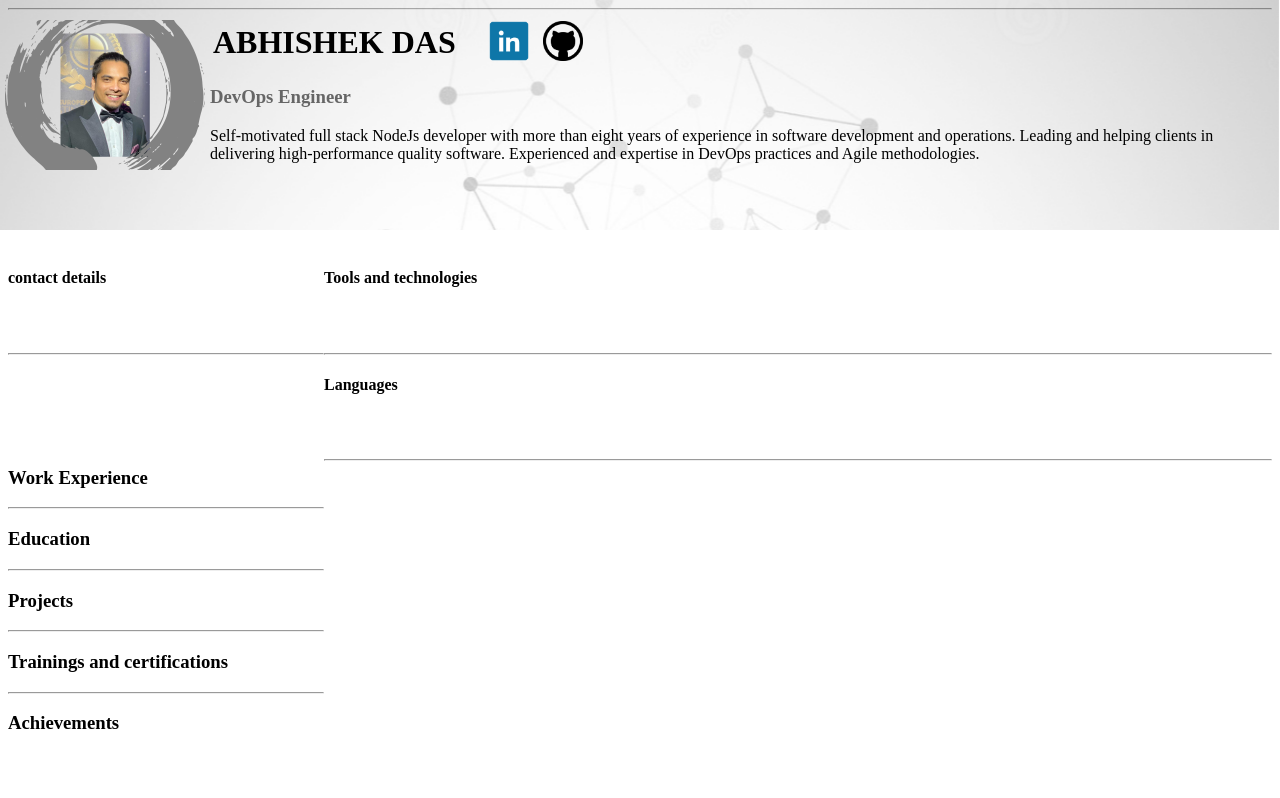
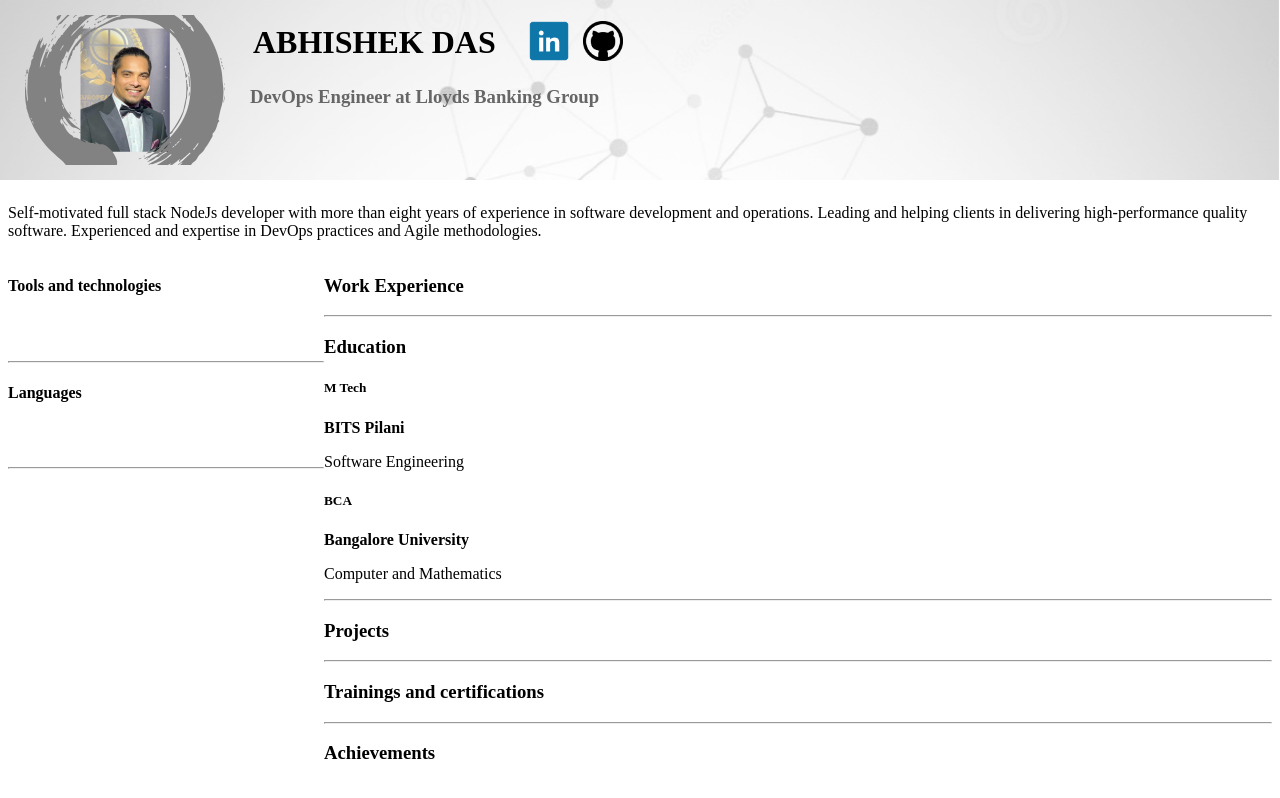
Before and after one commit to iAbhishek91/my-profile, a React app: page / in a window 1280 px wide. Built offline with nearby package versions, Linux system fonts and the light colour scheme.

Commit message:
refactor/updated subtitle section

```diff
--- a/src/app.jsx
+++ b/src/app.jsx
@@ -7,10 +7,7 @@ import HeadingCard from './components/heading';
 const App = () => (
   <div>
     <HeadingCard />
-    <hr />
-    <div>
-      <Body />
-    </div>
+    <Body />
   </div>
 );
 
--- a/src/components/body.jsx
+++ b/src/components/body.jsx
@@ -4,8 +4,9 @@ import '../css/body.css';
 export default () => (
   <div id="body-container">
     <div className="subheading">
-      <h4>contact details</h4><br /><br />
-      <hr />
+      <p>
+        Self-motivated full stack NodeJs developer with more than eight years of experience in software development and operations. Leading and helping clients in delivering high-performance quality software. Experienced and expertise in DevOps practices and Agile methodologies.
+      </p>
     </div>
     <div className="body-left">
       <h4>Tools and technologies</h4><br /><br />
@@ -17,6 +18,10 @@ export default () => (
       <h3>Work Experience</h3>
       <hr />
       <h3>Education</h3>
+      <h5>M Tech</h5><strong>BITS Pilani</strong>
+      <p>Software Engineering</p>
+      <h5>BCA</h5><strong>Bangalore University</strong>
+      <p>Computer and Mathematics</p>
       <hr />
       <h3>Projects</h3>
       <hr />
--- a/src/components/heading.jsx
+++ b/src/components/heading.jsx
@@ -31,10 +31,7 @@ export default () => (
           </tr>
         </tbody>
       </table>
-      <h3 id="position">DevOps Engineer</h3>
-      <p>
-        Self-motivated full stack NodeJs developer with more than eight years of experience in software development and operations. Leading and helping clients in delivering high-performance quality software. Experienced and expertise in DevOps practices and Agile methodologies.
-      </p>
+      <h3 id="position">DevOps Engineer at Lloyds Banking Group</h3>
     </div>
   </div>
 );
--- a/src/css/body.css
+++ b/src/css/body.css
@@ -2,26 +2,24 @@
   position: relative;
   display: grid;
   grid-template-columns: [zero-zero] 25% [zero-one] 1fr [zero-two];
-  grid-template-rows: [zero-zero] 200px [one-zero] auto [two-zero];
-  top: 230px;
+  grid-template-rows: [zero-zero] auto [one-zero] auto [two-zero];
+  top: 180px;
 }
 
 .subheading {
-  grid-column-start: [zero-zero];
-  grid-column-end: [zero-two];
-  grid-row-end: [one-zero];
+  grid-column-start: zero-zero;
+  grid-column-end: zero-two;
+  grid-row-end: one-zero;
 }
 
 .body-left {
-  grid-row-start: [one-zero];
-  grid-row-end: [two-zero];
-  grid-column-start: [zero-zero];
-  grid-column-end: [zero-one];
+  grid-row-start: one-zero;
+  grid-row-end: two-zero;
+  grid-column-start: zero-zero;
 }
 
 .body-right {
-  grid-row-start: [one-zero];
-  grid-row-end: [two-zero];
-  grid-column-start: [one-zero];
-  grid-column-end: [zero-one];
+  grid-row-start: one-zero;
+  grid-column-start: one-zero;
+  grid-column-end: zero-one;
 }
--- a/src/css/heading.css
+++ b/src/css/heading.css
@@ -1,14 +1,12 @@
 
 #header-container {
   display: grid;
-  grid-template-columns: auto auto;
+  grid-template-columns: 250px auto;
   position: fixed;
   top: 0;
   left: 0;
   width: 100%;
-  height: 230px;
-  border-bottom-color: black;
-  border-bottom: 3em;
+  height: 180px;
   background-size: cover;
   overflow: scroll;
 }
@@ -28,7 +26,7 @@
 }
 
 #dp-container {
-  margin: 15px auto auto;
+  margin: 10px auto auto;
 }
 
 #position {
```
